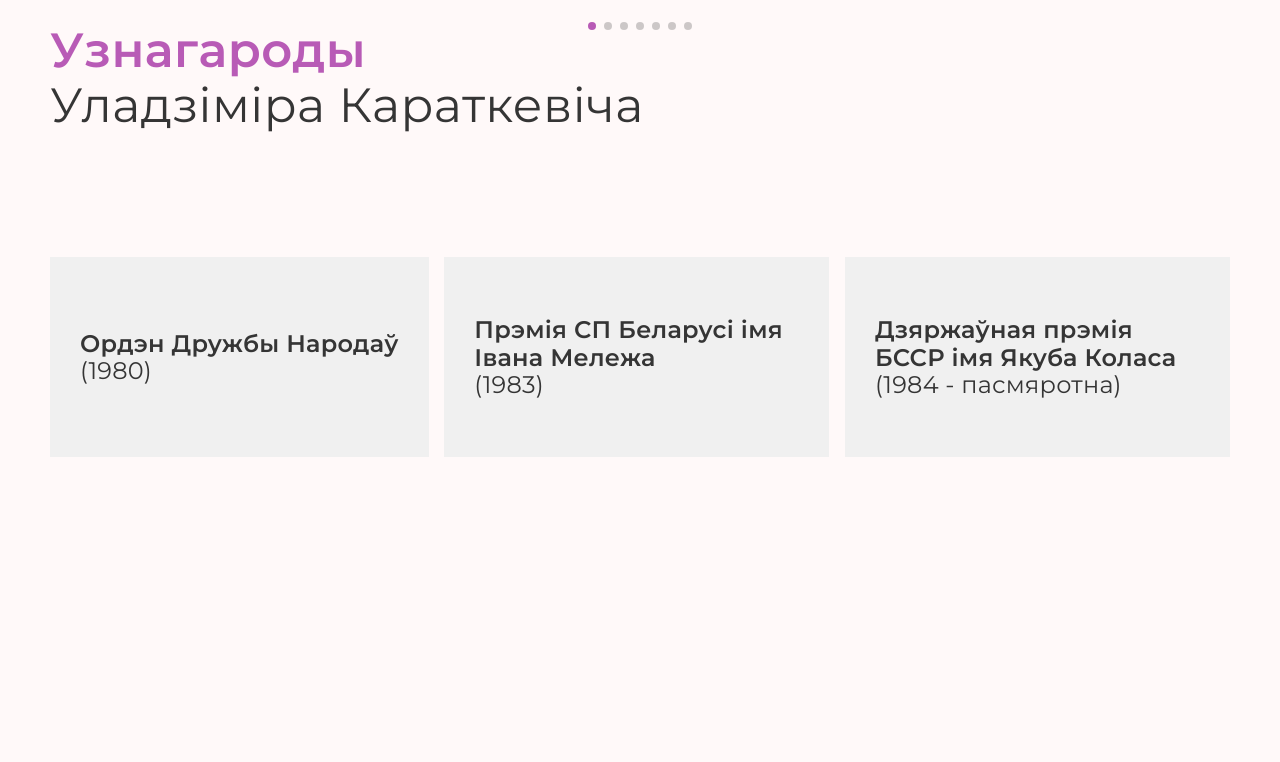
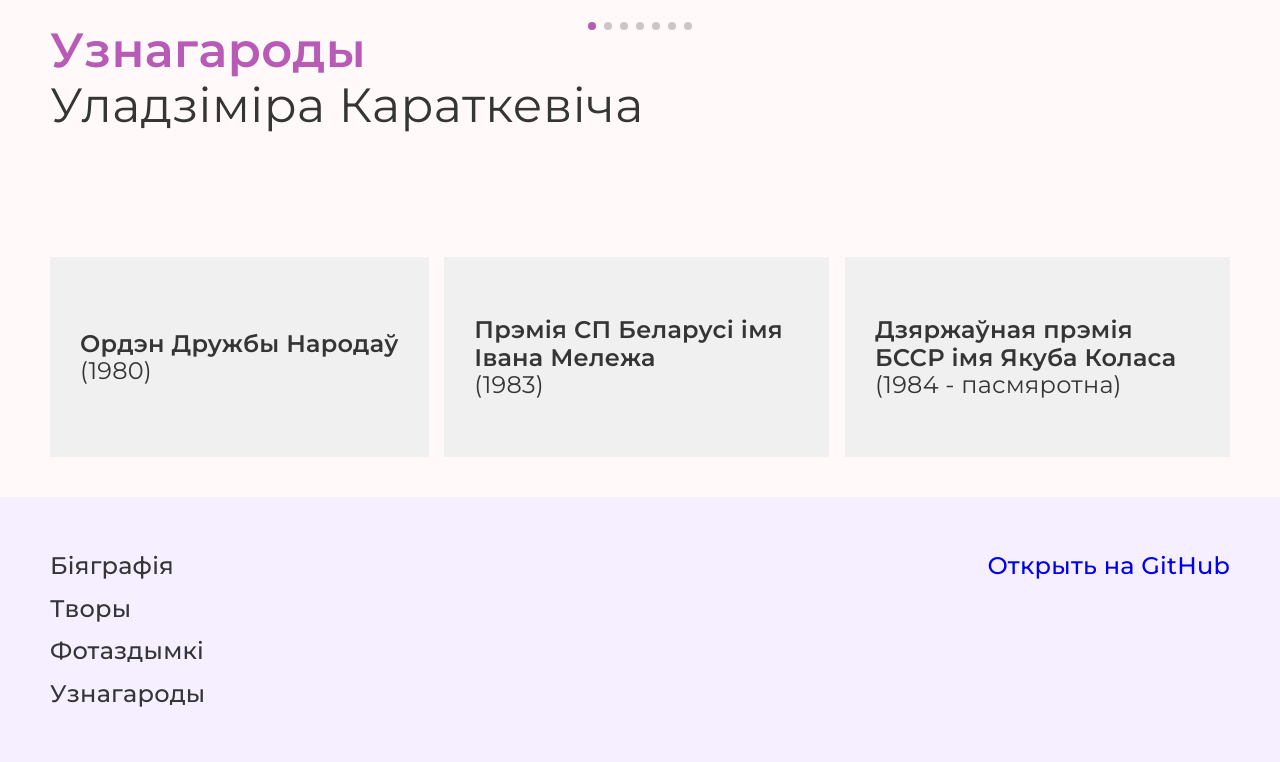
Before and after one commit to iwanbbb/karatkevich, a plain HTML site: page index.html in a window 1280 px wide. Shown: the part 3217-3979 px from the top of the page. Before the commit the page ends 3714 px from the top, so only its background shows below. Drawn offline with nearby package versions, Linux system fonts and the light colour scheme.

Commit message:
final 12/01/2025 15:23

```diff
--- a/css/style.css
+++ b/css/style.css
@@ -325,3 +325,38 @@ body {
     }
 
 }
+
+/**--footer--**/
+
+.footer {
+    background: #F6EFFF;
+    padding: 55px 0;
+
+}
+
+.footer__inner {
+    display: flex;
+    justify-content: space-between;
+}
+
+.footer__nav-list {
+    flex-direction: column;
+    gap: 15px;
+
+}
+
+.code {
+
+    font-weight: 500;
+    font-size: 24px;
+    line-height: 114%;
+    letter-spacing: 0.01em;
+    transition: var(--transition);
+
+}
+
+.code:hover {
+    color: #5c2c5b;
+}
+
+/**--end 15:23 12-01-2025--**/
--- a/index.html
+++ b/index.html
@@ -171,11 +171,28 @@
         </div>
     </section>
 
+    <footer class="footer">
+        <div class="container">
+            <div class="footer__inner">
+                <nav class="footer_nav">
+                    <ul class="nav__list footer__nav-list" id="nav">
+                        <li class="nav__item"><button class="nav__link" data-tp="bio">Бiяграфiя</button></li>
+                        <li class="nav__item"><button class="nav__link" data-tp="tvr">Творы</button></li>
+                        <li class="nav__item"><button class="nav__link" data-tp="pht">Фотаздымкi</button></li>
+                        <li class="nav__item"><button class="nav__link" data-tp="awa">Узнагароды</button></li>
+                    </ul>
+                </nav>
+                <a href="https://github.com/iwanbbb/karatkevich" class="code">
+                    Открыть на GitHub
+                </a>
+            </div>
+
+        </div>
+    </footer>
+
 
 
     <script src="https://cdn.jsdelivr.net/npm/swiper@11/swiper-bundle.min.js"></script>
-
-    <!-- Initialize Swiper -->
     <script>
       const swiper = new Swiper(".mySwiper", {
         slidesPerView: 3,
--- a/javascript/teleport.js
+++ b/javascript/teleport.js
@@ -1,5 +1,6 @@
 const btns = document.querySelector('.nav__list')
-let c = 0
+const btns2 = document.querySelector('#nav')
+
 
 btns.addEventListener('click', (e) => {
     let currId = e.target.getAttribute('data-tp');
@@ -9,3 +10,12 @@ btns.addEventListener('click', (e) => {
         behavior: 'smooth'
     })
 })
+
+btns2.addEventListener('click', (e) => {
+    let currId = e.target.getAttribute('data-tp');
+    let currBlock = document.querySelector(`#${currId}`);
+    console.log(currBlock)
+    currBlock.scrollIntoView ({
+        behavior: 'smooth'
+    })
+})
```
Also changed, not shown: images/github.svg (added).
